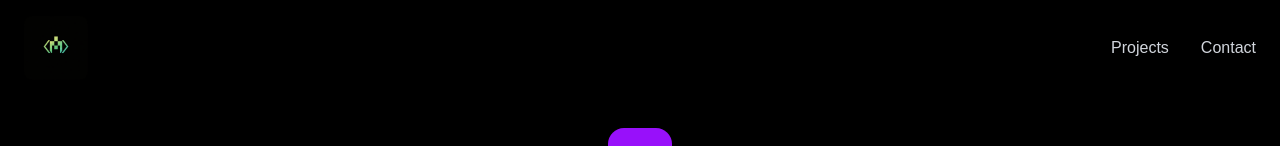
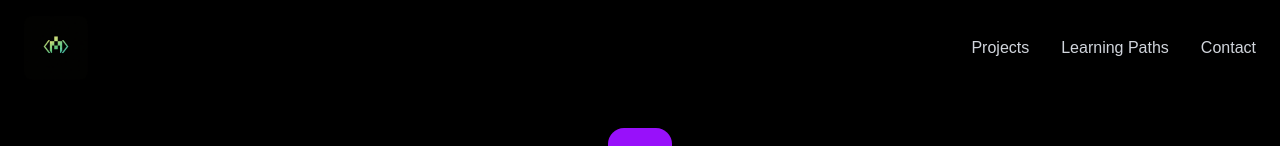
Before and after one commit to codewithash-dev/codewithash, a Next.js app: page /projects in a window 1280 px wide. Shown: the top 146 px of the page. Built offline with nearby package versions, Linux system fonts and the light colour scheme.

Commit message:
Add Learning Paths nav link to all pages

```diff
--- a/app/contact/page.tsx
+++ b/app/contact/page.tsx
@@ -17,6 +17,9 @@
           <div className="flex gap-8 items-center">
   <a href="/projects" className="text-gray-300 hover:text-white transition">
     Projects
+  </a>
+  <a href="/learning-paths" className="text-gray-300 hover:text-white transition">
+    Learning Paths
   </a>
   <a href="/contact" className="text-gray-300 hover:text-white transition">
     Contact
--- a/app/projects/page.tsx
+++ b/app/projects/page.tsx
@@ -17,6 +17,9 @@
           <div className="flex gap-8 items-center">
   <a href="/projects" className="text-gray-300 hover:text-white transition">
     Projects
+  </a>
+  <a href="/learning-paths" className="text-gray-300 hover:text-white transition">
+    Learning Paths
   </a>
   <a href="/contact" className="text-gray-300 hover:text-white transition">
     Contact
```
Lines whose indentation alone changed are shown as unchanged.
